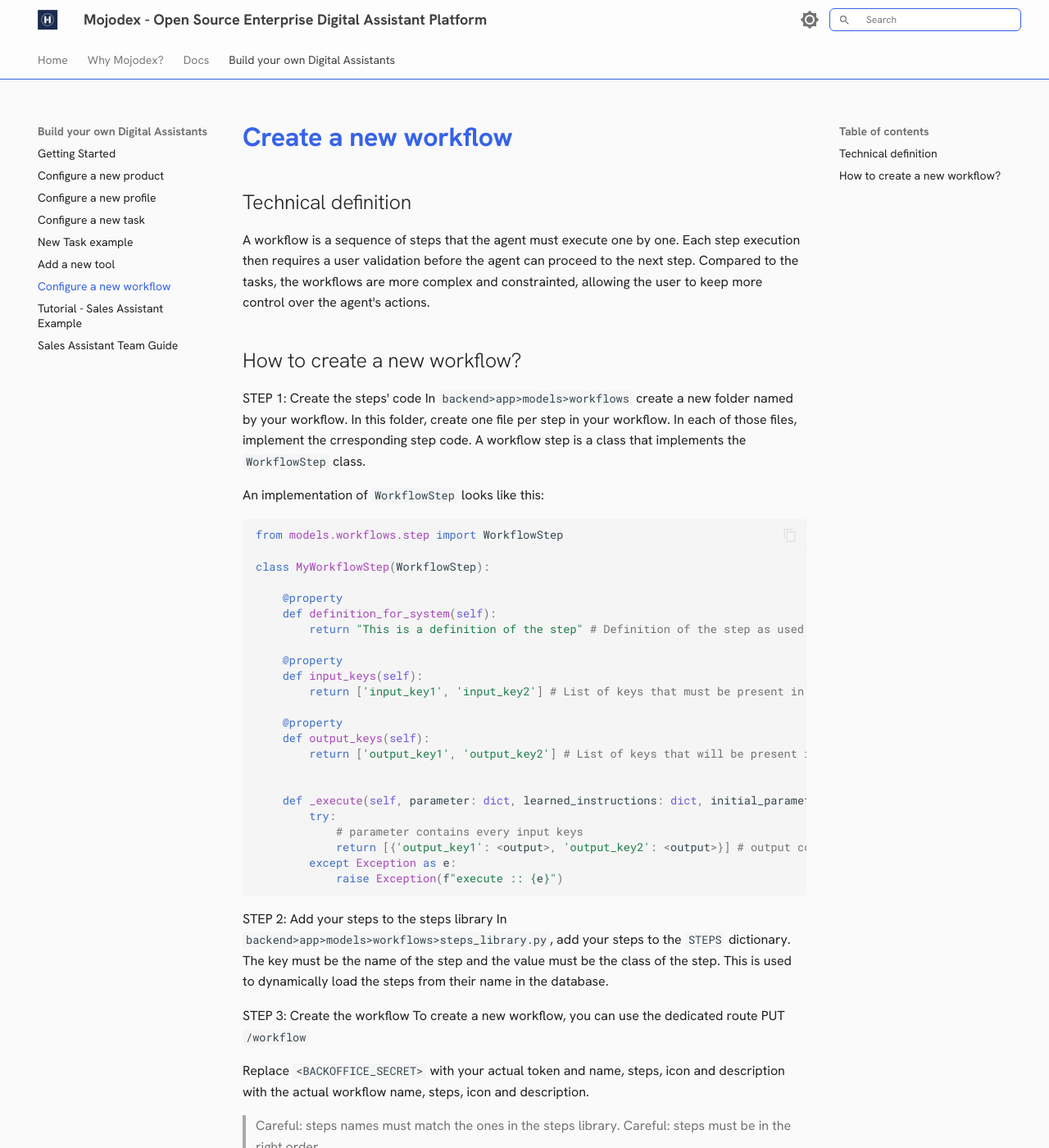
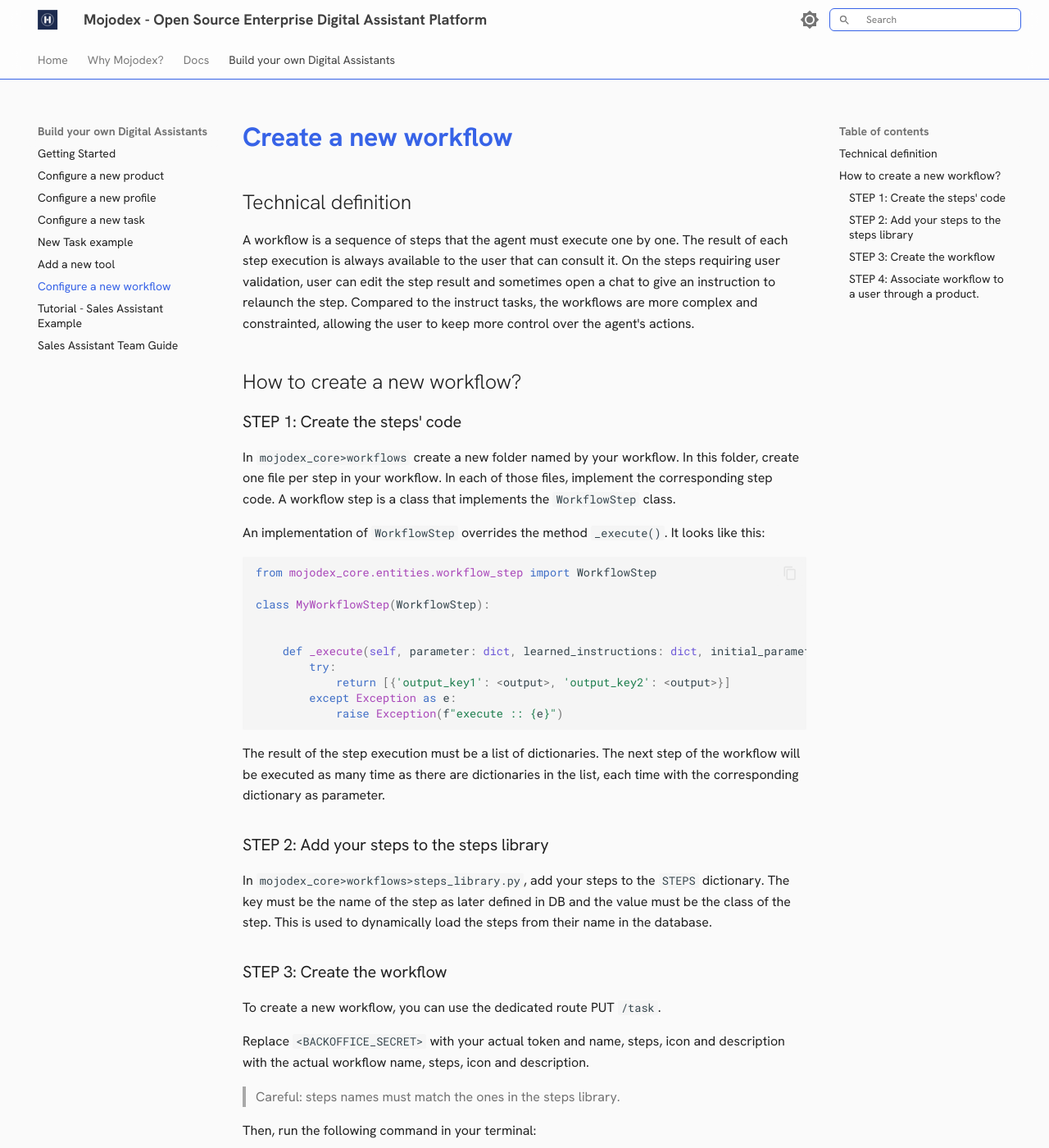
Before and after one commit to hoomano/mojodex, an MkDocs documentation site: the page built from docs/guides/workflows/new_workflow.md, in a window 1280 px wide and 1400 px high. Shown: the whole window at 82% size. Built offline with MkDocs 1.6.1 and Material for MkDocs 9.7.7, drawn with Linux system fonts in a browser that asks for light colours; some of the changed text lies outside the part shown.

Commit message:
update workflow creation doc

````diff
--- a/docs/guides/workflows/new_workflow.md
+++ b/docs/guides/workflows/new_workflow.md
@@ -1,66 +1,62 @@
 # Create a new workflow
 
 ## Technical definition
-A workflow is a sequence of steps that the agent must execute one by one. Each step execution then requires a user validation before the agent can proceed to the next step.
-Compared to the tasks, the workflows are more complex and constrainted, allowing the user to keep more control over the agent's actions.
+A workflow is a sequence of steps that the agent must execute one by one. The result of each step execution is always available to the user that can consult it. On the steps requiring user validation, user can edit the step result and sometimes open a chat to give an instruction to relaunch the step.
+Compared to the instruct tasks, the workflows are more complex and constrainted, allowing the user to keep more control over the agent's actions.
 
 ## How to create a new workflow?
 
-STEP 1: Create the steps' code
-In `backend>app>models>workflows` create a new folder named by your workflow. In this folder, create one file per step in your workflow.
-In each of those files, implement the crresponding step code.
+### STEP 1: Create the steps' code
+In `mojodex_core>workflows` create a new folder named by your workflow. In this folder, create one file per step in your workflow.
+In each of those files, implement the corresponding step code.
 A workflow step is a class that implements the `WorkflowStep` class.
 
-An implementation of `WorkflowStep` looks like this:
+An implementation of `WorkflowStep` overrides the method `_execute()`. It looks like this:
+
 ```python
-from models.workflows.step import WorkflowStep
+from mojodex_core.entities.workflow_step import WorkflowStep
 
 class MyWorkflowStep(WorkflowStep):
 
-    @property
-    def definition_for_system(self):
-        return "This is a definition of the step" # Definition of the step as used in prompts
 
-    @property
-    def input_keys(self):
-        return ['input_key1', 'input_key2'] # List of keys that must be present in the input parameter
-
-    @property
-    def output_keys(self):
-        return ['output_key1', 'output_key2'] # List of keys that will be present in the output parameter
-
-
-    def _execute(self, parameter: dict, learned_instructions: dict, initial_parameter: dict, history: List[dict],  workflow_conversation: str):
+    def _execute(self, parameter: dict, learned_instructions: dict, initial_parameter: dict, past_validated_steps_results: List[dict], user_id: str, user_task_execution_pk: int, task_name_for_system: str, session_id:str):
         try:
-            # parameter contains every input keys
-            return [{'output_key1': <output>, 'output_key2': <output>}] # output contains every output key
+            return [{'output_key1': <output>, 'output_key2': <output>}]
         except Exception as e:
             raise Exception(f"execute :: {e}")
 ```
 
-STEP 2: Add your steps to the steps library
-In `backend>app>models>workflows>steps_library.py`, add your steps to the `STEPS` dictionary. The key must be the name of the step and the value must be the class of the step. This is used to dynamically load the steps from their name in the database.
+The result of the step execution must be a list of dictionaries. The next step of the workflow will be executed as many time as there are dictionaries in the list, each time with the corresponding dictionary as parameter.
 
-STEP 3: Create the workflow
-To create a new workflow, you can use the dedicated route PUT `/workflow`
+### STEP 2: Add your steps to the steps library
+In `mojodex_core>workflows>steps_library.py`, add your steps to the `STEPS` dictionary. The key must be the name of the step as later defined in DB and the value must be the class of the step. This is used to dynamically load the steps from their name in the database.
+
+### STEP 3: Create the workflow
+To create a new workflow, you can use the dedicated route PUT `/task`.
 
 Replace `<BACKOFFICE_SECRET>` with your actual token and name, steps, icon and description with the actual workflow name, steps, icon and description.
 > Careful: steps names must match the ones in the steps library.
-> Careful: steps must be in the right order.
 
 Then, run the following command in your terminal:
 
 ```shell
-curl --location --request PUT 'http://localhost:5001/workflow' \
+curl --location --request PUT 'http://localhost:5001/task' \
 --header 'Authorization: <BACKOFFICE_SECRET>' \
 --header 'Content-Type: application/json' \
 --data-raw '{"datetime": "2024-02-14T17:49:26.545180",
+    "task_type": "workflow",
+    "predefined_actions": [],
     "name_for_system": "<WORKFLOW_NAME_FOR_SYSTEM>",
     "icon": "<EMOJI>",
     "definition_for_system": "<WORKFLOW_DEFINITION_FOR_SYSTEM>",
-    "platforms": ["webapp", "mobile"], # List of platforms where the workflow is available
+    "output_type": "document",
+    "platforms": ["webapp"], # List of platforms where the workflow is available. Workflows are not yet implemented on mobile app.
     "steps": [{
         "name_for_system": "<STEP_NAME_FOR_SYSTEM>",
+        "definition_for_system":  "<STEP_DEFINITION_FOR_SYSTEM>",
+        "rank": 1,
+        "review_chat_enabled": false, # Whether the chat is enabled at the end of the step or not.
+        "user_validation_required": true, # Whether the user validation is required or not at the end of this step
         "step_displayed_data":[
             {
                 "language_code": "<2-LETTERS LANGUAGE-CODE>",
@@ -71,76 +67,39 @@
         ]},
         ...
         ],
-    "workflow_displayed_data": [
+    "task_displayed_data": [
         {
             "language_code":"<2-LETTERS LANGUAGE-CODE>",
             "name_for_user": <WORKFLOW_NAME_FOR_USER>",
             "definition_for_user": <WORKFLOW_DEFINITION_FOR_USER>",
-            "json_inputs_spec": [
-                {"input_name_for_system": "<INPUT_NAME_FOR_SYSTEM>", "type": "text_area", "input_name_for_user":"<INPUT_NAME_FOR_USER>"},
+            "json_inputs": [
+                {"input_name": "<INPUT_NAME>",
+                "description_for_user": "<DESCRIPTION_FOR_USER>",
+                    "description_for_system": "<DESCRIPTION_FOR_SYSTEM>",
+                "type": "text_area"},
                 ...
                ]
         },
          ...
-    ]
+    ],
+    "result_chat_enabled": false # Whether the chat is enabled at the end of the workflow on the produced text or not.
 }'
 ```
 
-STEP 4: Define workflow checkpoints
-By default, every step is defined as a checkpoint. This means that at the end of each step_execution_run, if the user does not validate the result, the user will give an instruction and this same step_execution_run will be executed again.
 
-Example on Qualify Lead workflow:
-Step 1 is "Write the query you will use with SERP API to search Google"
-
-- Step 1 - Run 1 - Execution 1:
-        parameter: {"company": "Hoomano"}
-        learned instructions: None
-        step result:  "query: 'Hoomano industry'"
-        <USER DOES NOT VALIDATE>
-        user instruction: "This query is not specific enough, please add more keywords"
-
-- Step 1 - Run 1 - Execution 2:
-        parameter: {"company": "Hoomano"}
-        learned instructions: "Make specific queries"
-        step result:  "query: 'Hoomano company industry trends AI"
-        <USER VALIDATES>
-
-On the contrary, if a step is not defined as a checkpoint, the user will give an instruction but the last checkpoint step last run will be executed again.
-Let's keep Qualify Lead workflow example running:
-Step 2 is "Check the SERP API results and select the 3 most relevant one"
-
-- Step 2 - Run 1 - Execution 1:
-        parameter: {"query": "Hoomano company industry trends AI"}
-        learned instructions: None
-        step result:  "result 1, result 2, ..."
-        <USER DOES NOT VALIDATE>
-        user instruction: "This is not relevant, please try again, look for any blog post the company wrote"
-
-- Step 1 - Run 1 - Execution 3:
-        parameter: {"company": "Hoomano"}
-        learned instructions: "Make specific queries, look for any blog post the company wrote"
-        step result:  "query: 'Hoomano company AI blog posts"
-        <USER VALIDATES>
-
-- Step 2 - Run 2 - Execution 1:
-        parameter: {"query": "Hoomano company AI blog posts"}
-        learned instructions: "Make specific queries, look for any blog post the company wrote"
-        step result:  "result 1, result 2, ..."
-        <USER VALIDATES>
-
-STEP 5: Associate workflow to a user through a product.
-Replace `<BACKOFFICE_SECRET>` with your actual token and `<user_id>` and `<workflow_pk>` with the actual user id and workflow primary key.
+### STEP 4: Associate workflow to a user through a product.
+Replace `<BACKOFFICE_SECRET>` with your actual token and `<user_id>` and `<task_pk>` with the actual user id and workflow primary key.
 Then, run the following command in your terminal:
 
 
 Default user `demo@example.com` is associated with default product `demo` with pk 1. Let's add the task to this product.
 ```
-curl --location --request PUT 'http://localhost:5001/product_workflow_association' \
+curl --location --request PUT 'http://localhost:5001/product_task_association' \
 --header 'Authorization: backoffice_secret' \
 --header 'Content-Type: application/json' \
 --data-raw '{
  "datetime": "'"$(date -u +"%Y-%m-%dT%H:%M:%S.%3NZ")"'",
  "product_pk": 1,
- "workflow_pk": <workflow_pk retrieved from previous command>
+ "task_pk": <task_pk retrieved from previous command>
 }'
 ```
````
Also changed, not shown: 1 other file.
